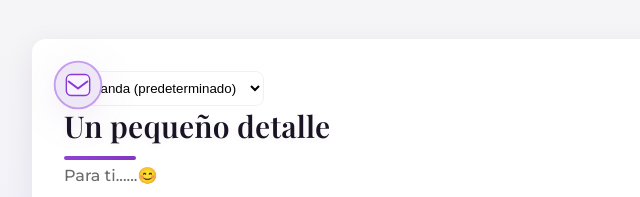
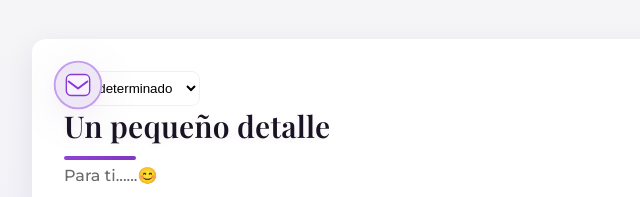
Before and after one commit to niltongomez1999/yesi_detalle, a plain HTML site: page index.html in a window 1280 px wide. Shown: the part 187-384 px from the top of the page, 248-888 px from the left. Drawn offline with nearby package versions, Linux system fonts and the light colour scheme.

Commit message:
Corrección de errores y mejoras

```diff
--- a/index.html
+++ b/index.html
@@ -15,9 +15,8 @@
         <div class="toolbar" role="toolbar" aria-label="Opciones">
           <label for="themeSelect" class="sr-only">Paleta</label>
           <select id="themeSelect" aria-label="Seleccionar paleta" class="theme-select">
-            <option value="lavanda">Lavanda (predeterminado)</option>
+            <option value="lavanda">predeterminado</option>
             <option value="noche">Noche</option>
-            <option value="marfil">Marfil</option>
           </select>
         </div>
         <h1 id="title" class="heading">Un pequeño detalle</h1>
```
Also changed, not shown: gracias/segundo.html (+1 -1 lines).
